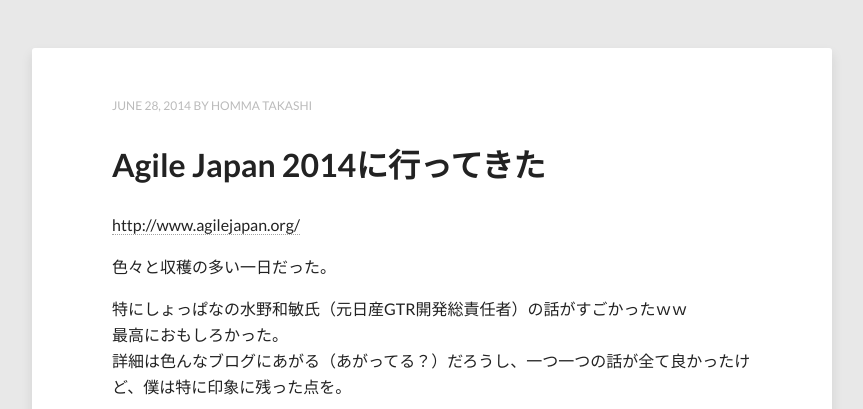
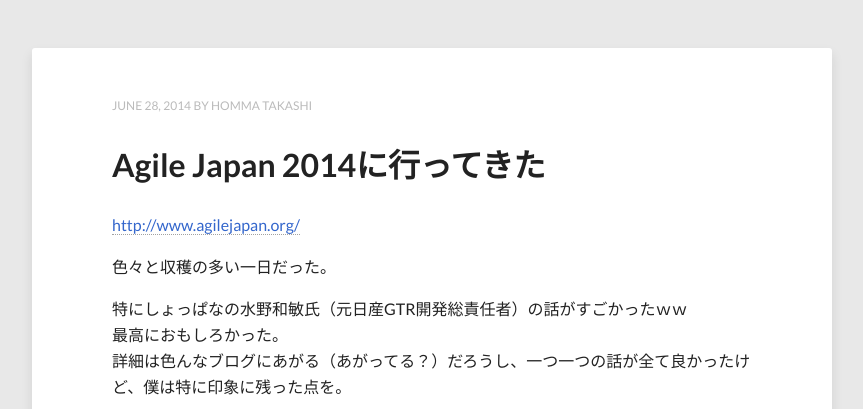
Before and after one commit to takas-ho/takas-ho.github.io, a Jekyll site: the page built from index.html, in a window 1280 px wide. Shown: the part 402-811 px from the top of the page, without its empty margins (208-1071 px from the left). Built offline with Jekyll 4.4.1, drawn with Linux system fonts in a browser that asks for light colours; nearby versions of some CDN libraries; the list of posts is cut into pages by our own code.

```diff
--- a/assets/css/main.css
+++ b/assets/css/main.css
@@ -3776,6 +3776,7 @@
 .entry-content p > a,
 .entry-content li > a {
   border-bottom: 1px dotted #a2a2a2;
+  color: #3366cc;
 }
 
 .entry-content p > a:hover,
```
Also changed, not shown: assets/css/main.min.css.
